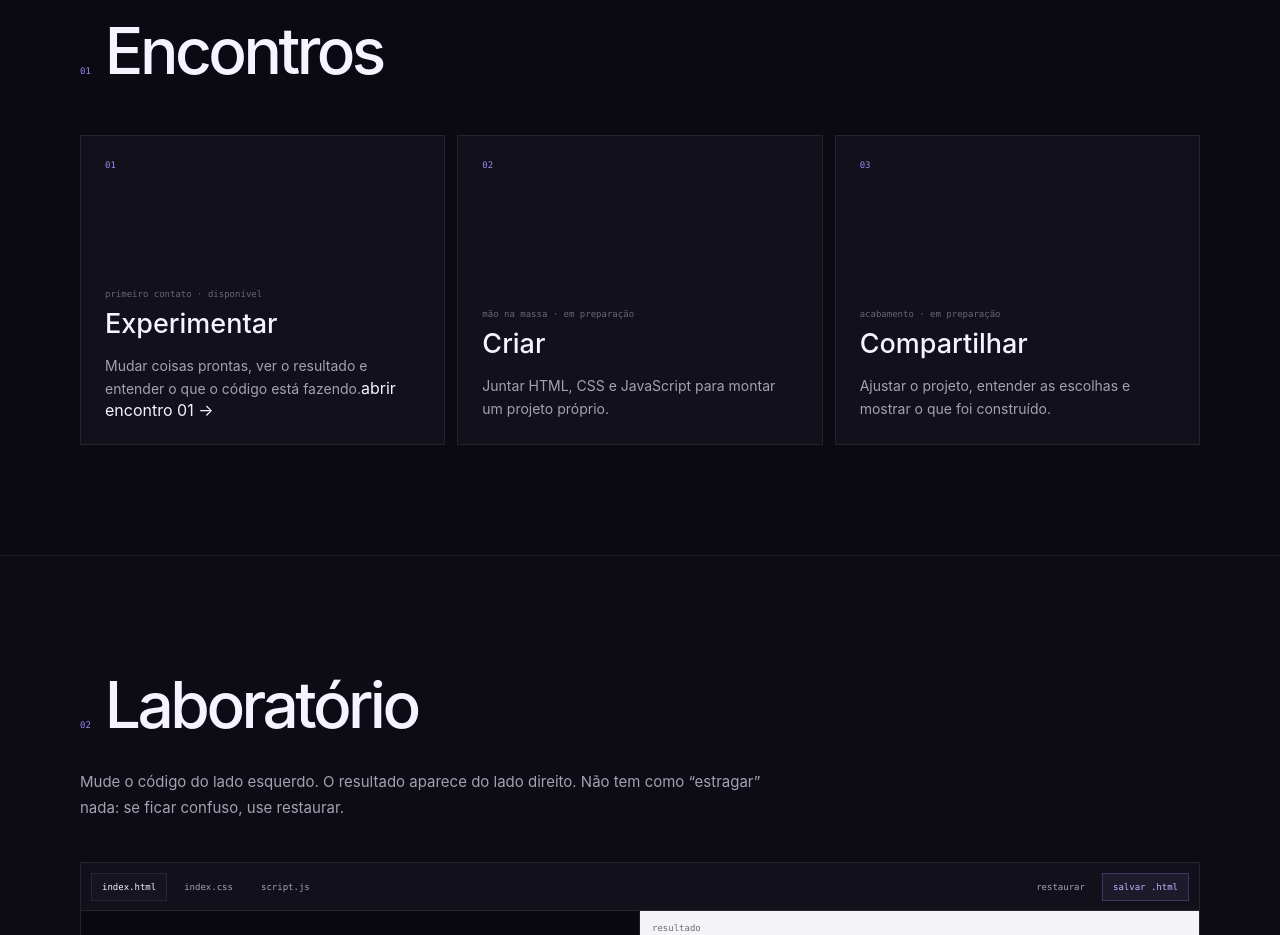
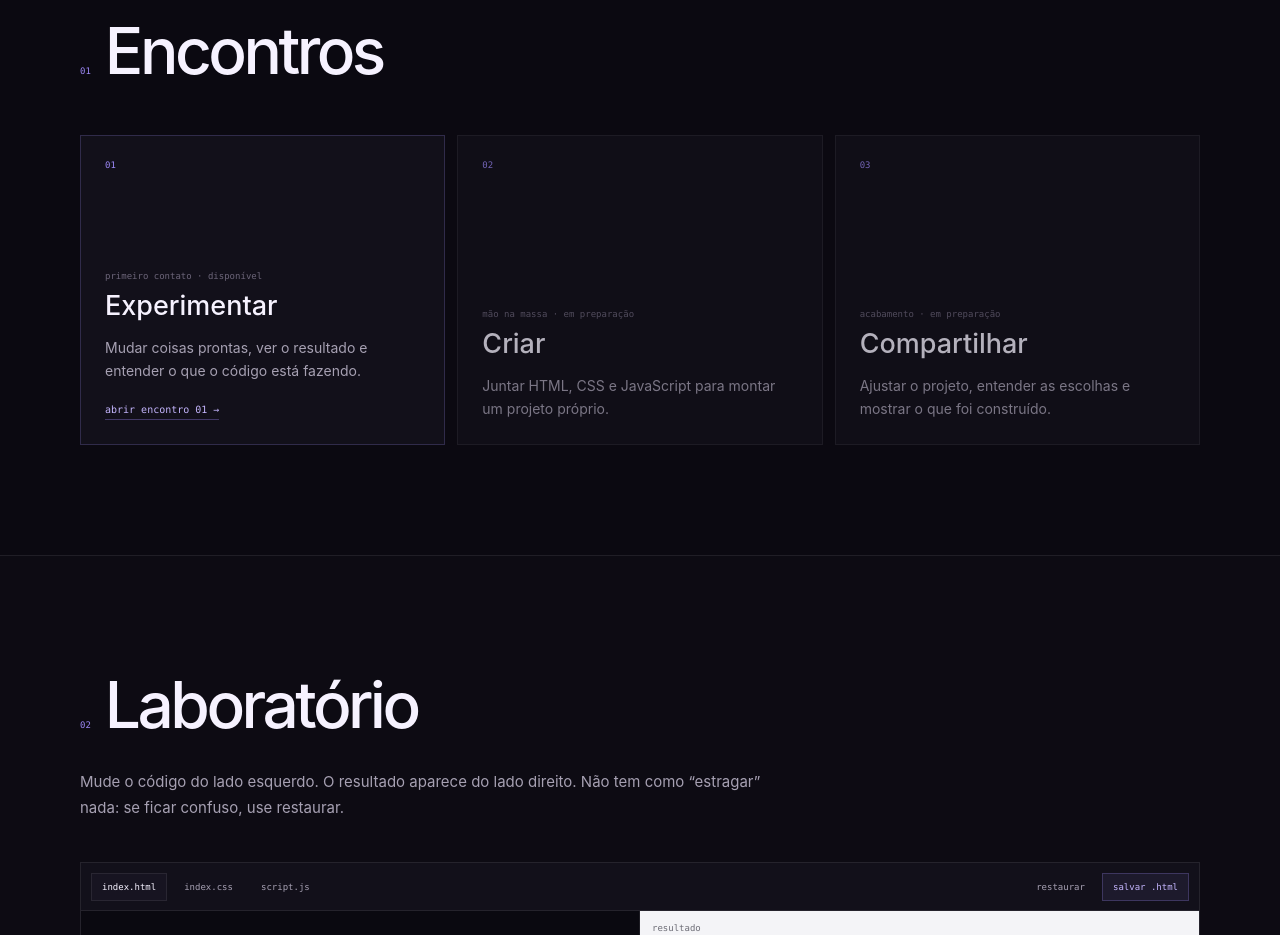
Before and after one commit to renaniii/portfolio, a React (Vite) app: page /oficina in a window 1280 px wide. Shown: the part 900-1835 px from the top of the page. Built offline with nearby package versions, Linux system fonts and the light colour scheme.

Commit message:
style: destaca encontro 1 e missao no laboratorio

```diff
--- a/src/pages/Workshop.css
+++ b/src/pages/Workshop.css
@@ -458,3 +458,78 @@
     justify-content: center;
   }
 }
+
+
+/* Encontro disponível */
+
+.meeting-card-active {
+  border-color: rgba(155, 135, 245, 0.22) !important;
+}
+
+.meeting-card-locked {
+  opacity: 0.72;
+}
+
+.meeting-open {
+  display: inline-block;
+  margin-top: 22px;
+  padding-bottom: 4px;
+  border-bottom: 1px solid rgba(155, 135, 245, 0.35);
+  color: var(--w-purple-2);
+  font-family: ui-monospace, SFMono-Regular, Menlo, Consolas, monospace;
+  font-size: 10px;
+}
+
+.meeting-open:hover {
+  color: var(--w-text);
+}
+
+.lab-mission {
+  margin: 0 0 26px;
+  padding: 18px 20px;
+  display: grid;
+  grid-template-columns: auto 1fr auto;
+  gap: 18px;
+  align-items: center;
+  border: 1px solid rgba(155, 135, 245, 0.22);
+  background: rgba(155, 135, 245, 0.06);
+}
+
+.lab-mission > span,
+.lab-mission > a {
+  font-family: ui-monospace, SFMono-Regular, Menlo, Consolas, monospace;
+  font-size: 9px;
+}
+
+.lab-mission > span {
+  color: var(--w-purple-2);
+  white-space: nowrap;
+}
+
+.lab-mission > p {
+  margin: 0;
+  color: var(--w-muted);
+  font-size: 13px;
+  line-height: 1.55;
+}
+
+.lab-mission > a {
+  color: var(--w-muted);
+  white-space: nowrap;
+}
+
+.lab-mission > a:hover {
+  color: var(--w-text);
+}
+
+@media (max-width: 760px) {
+  .lab-mission {
+    grid-template-columns: 1fr;
+    gap: 10px;
+  }
+
+  .lab-mission > a,
+  .lab-mission > span {
+    white-space: normal;
+  }
+}
```
